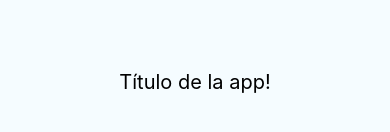
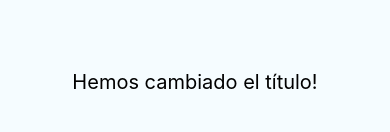
Before and after one commit to TheHandyOwl/React, a React Native app: screen / in a window 390 px wide. Shown: the part 340-472 px from the top of the page. Built offline with nearby package versions, Linux system fonts and the light colour scheme.

Commit message:
Cambiando el título cuando la vista está preparada, tras un delay de 3

```diff
--- a/src/App.js
+++ b/src/App.js
@@ -10,6 +10,12 @@ export default class App extends Component {
       title: 'Título de la app',
       texto: 'Hola mundo'
     }
+  }
+
+  componentWillMount() {
+    setInterval(() => {
+      this.setState( { title: 'Hemos cambiado el título'} );
+    }, 3000);
   }
 
   render() {
```
